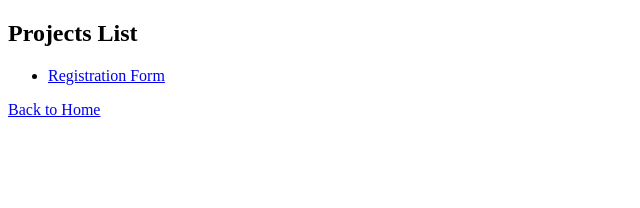
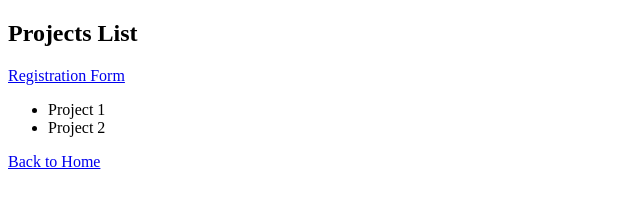
Before and after one commit to CHAITHRIKA2405/wd201, a website: page http-server/project.html in a window 1280 px wide. Shown: the whole page, without its empty margins (0-640 px from the left). Drawn offline with Linux system fonts and the light colour scheme.

Commit message:
Update project.html

```diff
--- a/http-server/project.html
+++ b/http-server/project.html
@@ -5,9 +5,15 @@
 </head>
 <body>
   <h2>Projects List</h2>
+
+  <a href="/registration">Registration Form</a> <!-- Move this outside the <ul> -->
+
   <ul>
-    <li><a href="/registration">Registration Form</a></li>
+    <li>Project 1</li>
+    <li>Project 2</li>
+    <!-- Add your actual project links if any -->
   </ul>
+
   <a href="/">Back to Home</a>
 </body>
 </html>
```
